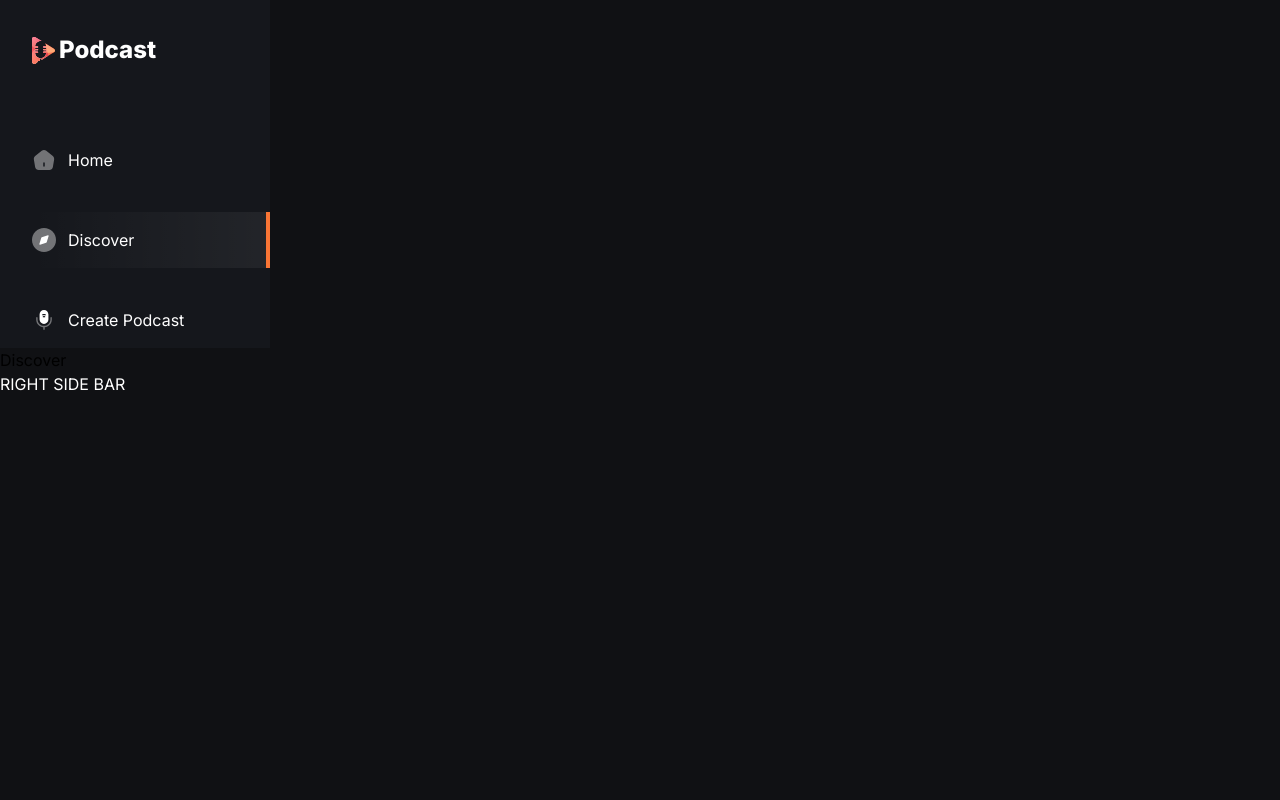
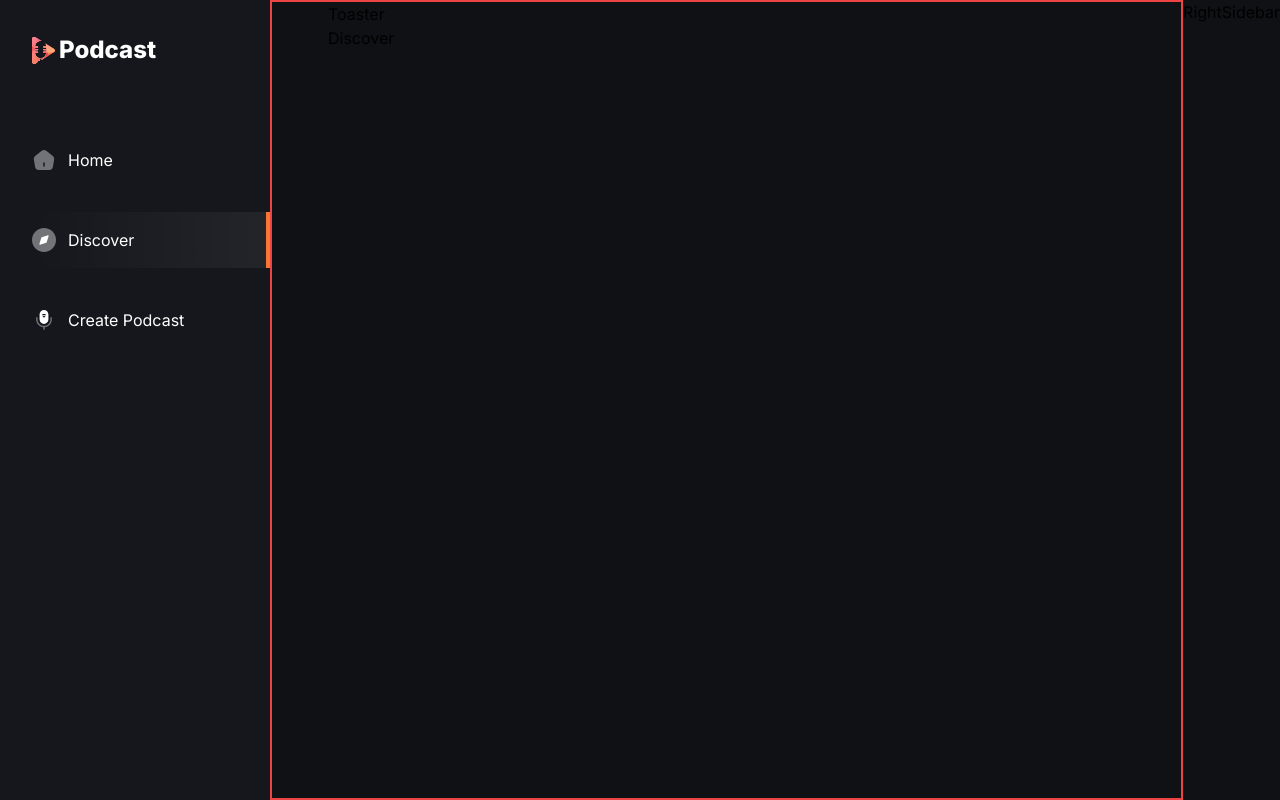
Before and after one commit to PhungHoang1909/Podcast_App, a Next.js app: page /discover in a window 1280 px wide. Built offline with nearby package versions, Linux system fonts and the light colour scheme.

Commit message:
Homepage Layout

```diff
--- a/app/(root)/layout.tsx
+++ b/app/(root)/layout.tsx
@@ -1,4 +1,7 @@
 import LeftSidebar from "@/components/LeftSidebar";
+import MobileNav from "@/components/MobileNav";
+import RightSidebar from "@/components/RightSidebar";
+import Image from "next/image";
 
 export default function RootLayout({
   children,
@@ -6,11 +9,25 @@
   children: React.ReactNode;
 }>) {
   return (
-    <div>
-        <main>
+    <div className="relative flex flex-col">
+        <main className="relative flex bg-black-3">
             <LeftSidebar />
-            {children}
-            <p className="text-white-1">RIGHT SIDE BAR</p>
+
+            <section className="border-2 border-red-500 flex min-h-screen flex-1 flex-col px-4 sm:px-14">
+              <div className="mx-auto flex w-full max-w-5xl flex-col max-sm:px-4">
+                <div className="flex h-16 items-center justify-between md:hidden">
+                  <Image src="/icons/logo.svg" width={30} height={30} alt="menu icon" />
+                  <MobileNav />
+                </div>
+
+                <div className="flex flex-col md:pb-14">
+                  Toaster
+                  {children}
+                </div>
+              </div>
+            </section>
+
+            <RightSidebar />
         </main>
     </div>
   );
--- /dev/null
+++ b/components/MobileNav.tsx
@@ -0,0 +1,9 @@
+import React from 'react'
+
+const MobileNav = () => {
+  return (
+    <div>MobileNav</div>
+  )
+}
+
+export default MobileNav
--- /dev/null
+++ b/components/RightSidebar.tsx
@@ -0,0 +1,9 @@
+import React from 'react'
+
+const RightSidebar = () => {
+  return (
+    <div>RightSidebar</div>
+  )
+}
+
+export default RightSidebar
```
